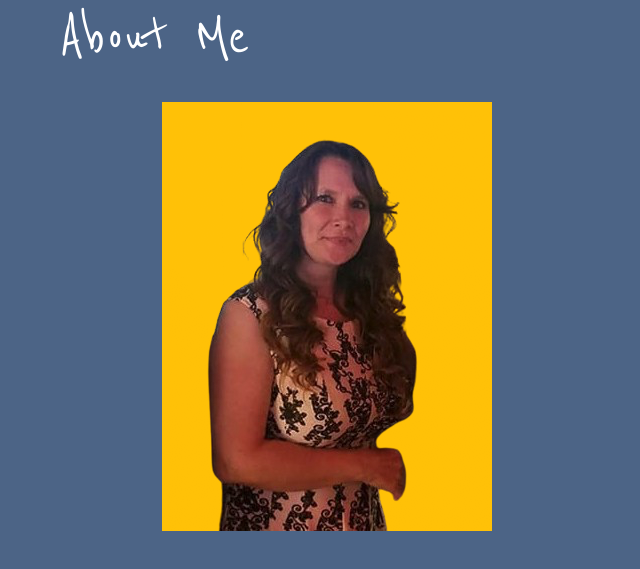
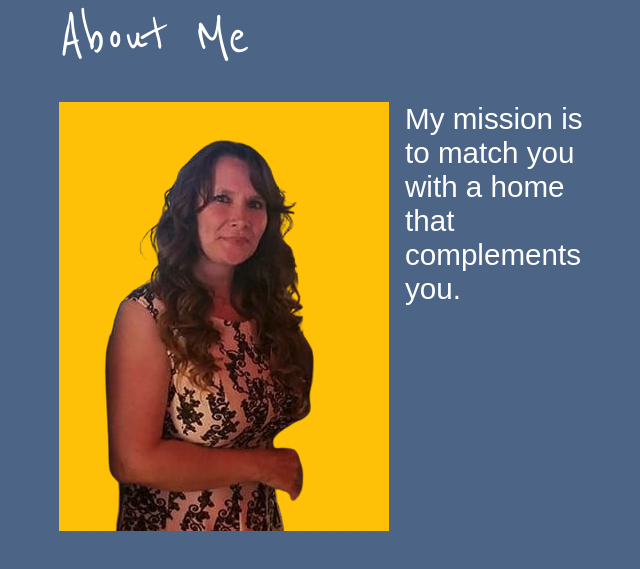
Before and after one commit to gtzjesus/FrancesGtz-frontend, a React (Vite) app: page / in a window 1280 px wide. Shown: the part 571-1140 px from the top of the page, without its empty margins (313-953 px from the left). Built offline with nearby package versions, Linux system fonts and the light colour scheme; no server answers; a web font is replaced by a local one.

Commit message:
Working on about new component

```diff
--- a/src/components/about/About.jsx
+++ b/src/components/about/About.jsx
@@ -26,11 +26,16 @@ const Title = styled.span`
 const Details = styled.div`
   display: flex;
   justify-content: center;
+  gap: var(--gap-medium);
+  padding: var(--padding-medium) 0;
 `;
 
-const Realtor = styled.img`
-  padding: var(--padding-medium) 0;
+const Realtor = styled.img``;
+
+const Description = styled.span`
+  font-size: var(--font-small);
 `;
+
 // ------------------------------
 // Component
 // ------------------------------
@@ -41,6 +46,9 @@ function About() {
       <Title>About Me</Title>
       <Details>
         <Realtor src="/backgrounds/frances.png"></Realtor>
+        <Description>
+          My mission is to match you with a home that complements you.
+        </Description>
       </Details>
     </StyledAbout>
   );
```
Also changed, not shown: public/icons/facebook.png (added).
